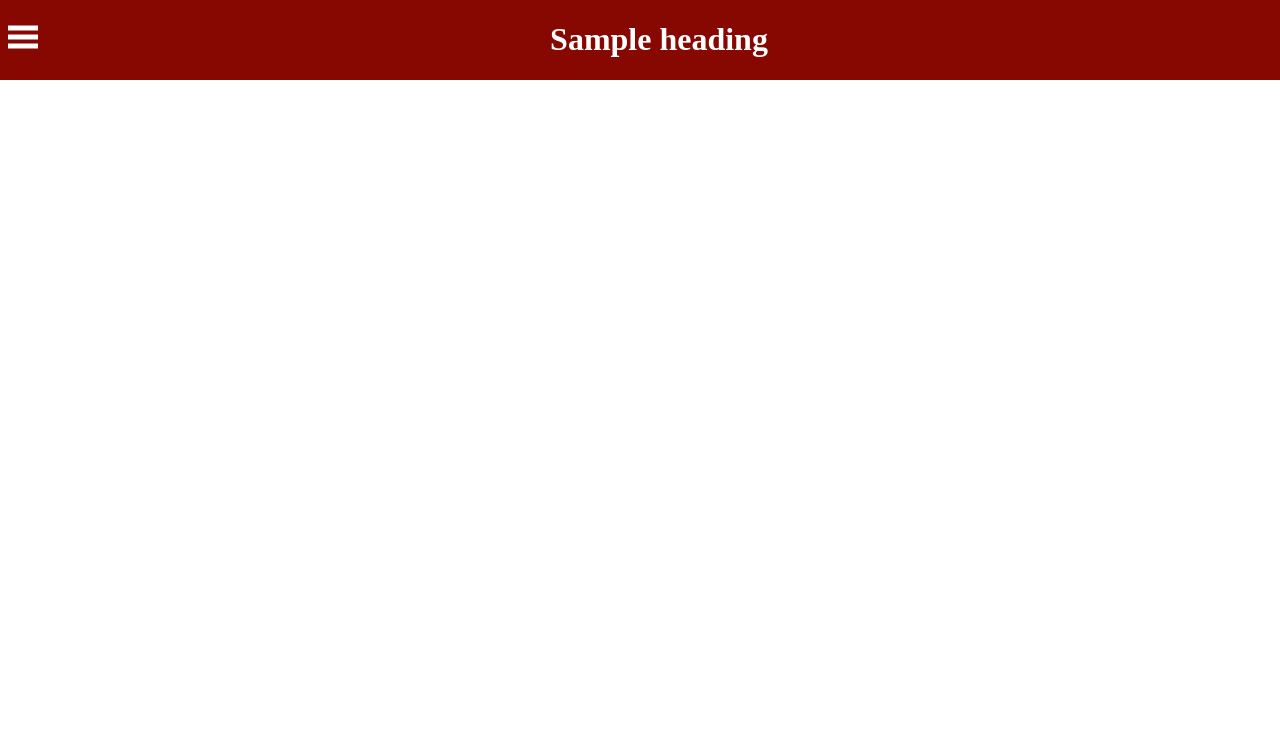
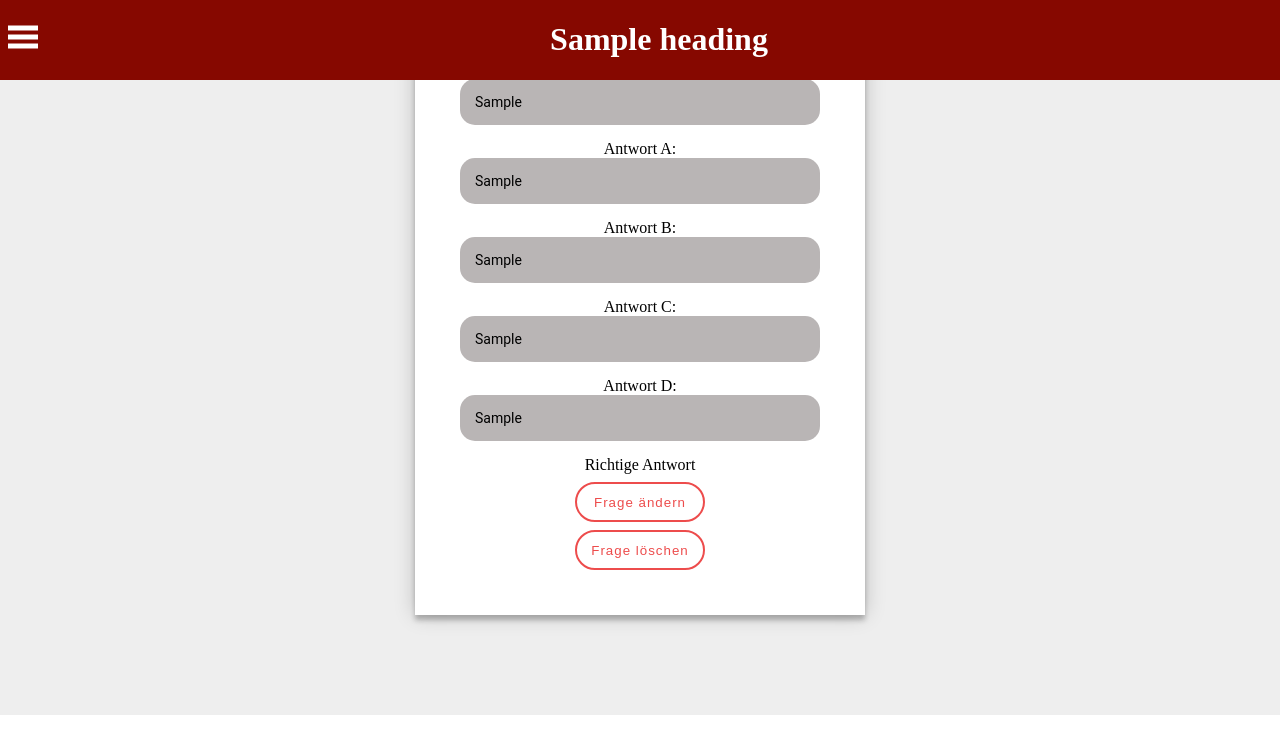
Before and after one commit to renemeisters/Quiz, a PHP site: template view/fragen_gemeldet.php in a window 1280 px wide. Shown: the top 754 px of the page. Run offline with PHP 8.4, Linux system fonts and the light colour scheme; the template is opened without the code that fills it: most values are stand-ins (such as "Sample title", 1, 10 or a date in 2020); some libraries are stand-ins or nearby versions.

Commit message:
finish css

```diff
--- a/controller/FragenController.php
+++ b/controller/FragenController.php
@@ -13,7 +13,7 @@ class FragenController
     $view = new View('fragen_gemeldet');
     $fragenRepository = new FrageRepository();
   //  $view->quizze = $quizRepository->getUserQuiz();
-    $view->fragen = $fragenRepository->getFragenWithMangel();
+    $view->questions = $fragenRepository->getFragenWithMangel();
     $view->title = 'Bemängelte Fragen';
     $view->heading = 'Bemängelte Fragen';
     $view->display();
--- a/public/css/style.css
+++ b/public/css/style.css
@@ -492,3 +492,7 @@ text-transform: uppercase;
   color: #4CAF50;
   text-decoration: none;
 }
+.test{
+  top: 200px;
+  margin-top: 200px;
+}
--- a/view/fragen_gemeldet.php
+++ b/view/fragen_gemeldet.php
@@ -1,7 +1,56 @@
 <?php
+foreach ($questions as $question) {
+  echo "<div class='form'>";
+echo "<form action='/quiz/changeQuestion' method='post' >
+  <label>Frage</label><br>
+  <input type='text' class='change-input' name='question' value=".$question->frage." required><br>
+  <label>Antwort A:</label><br>
+  <input type='text' name='a'  class='change-input'value=".$question->a." required><br>
 
-foreach ($fragen as $frage) {
-  echo "$frage->frage";
+  <input type='hidden' name='qid'  value=".$question->qid.">
+
+  <label>Antwort B:</label><br>
+  <input type='text' name='b'  value=".$question->b." class='change-input' required><br>
+  <label>Antwort C:</label><br>
+  <input type='text' name='c' value=".$question->c." class='change-input' required><br>
+  <label>Antwort D:</label><br>
+  <input type='text' name='d' value=".$question->d." class='change-input' required><br>
+  <label>Richtige Antwort</label><br>";
+
+  if($question->antwort == "1"){
+    echo  "<input type='radio' name='answer' checked value='1'>";
+      echo "<input type='radio' name='answer' value='2'>";
+    echo  "<input type='radio' name='answer' value='3'>";
+    echo  "<input type='radio' name='answer' value='4'><br>";
+  }
+  elseif ($question->antwort == "2") {
+    echo  "<input type='radio' name='answer' value='1'>";
+      echo "<input type='radio' name='answer' value='2' checked>";
+    echo  "<input type='radio' name='answer' value='3'>";
+    echo  "<input type='radio' name='answer' value='4'><br>";
+  }
+  elseif ($question->antwort == "3") {
+    echo  "<input type='radio' name='answer' value='1'>";
+      echo "<input type='radio' name='answer' value='2'>";
+    echo  "<input type='radio' name='answer' value='3'checked'>";
+    echo  "<input type='radio' name='answer' value='4'><br>";
+  }
+  elseif ($question->antwort == "4") {
+    echo  "<input type='radio' name='answer' value='1'>";
+      echo "<input type='radio' name='answer' value='2'>";
+    echo  "<input type='radio' name='answer' value='3'>";
+    echo  "<input type='radio' name='answer' value='4' checked><br>";
+  }
+echo "<input type='hidden' name='fid' value=".$question->id.">";
+echo "<input type='submit' class='btn' value='Frage ändern'>";
+echo "</form>";
+echo "<form action='/quiz/deleteQuestion' method='post'>";
+echo "<input type='hidden' name='qid' value=".$question->qid.">";
+echo "<input type='hidden' name='fid' value=".$question->id.">";
+echo "<input type='submit' class='btn'value='Frage löschen'>";
+echo "</form>";
+echo "</div>";
 }
 
+
  ?>
```
